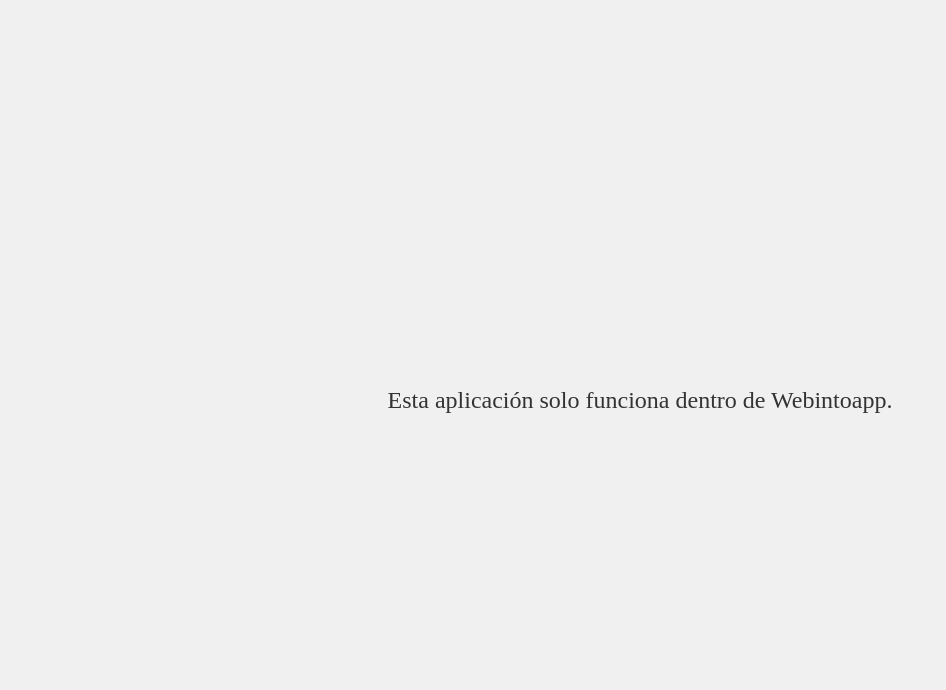
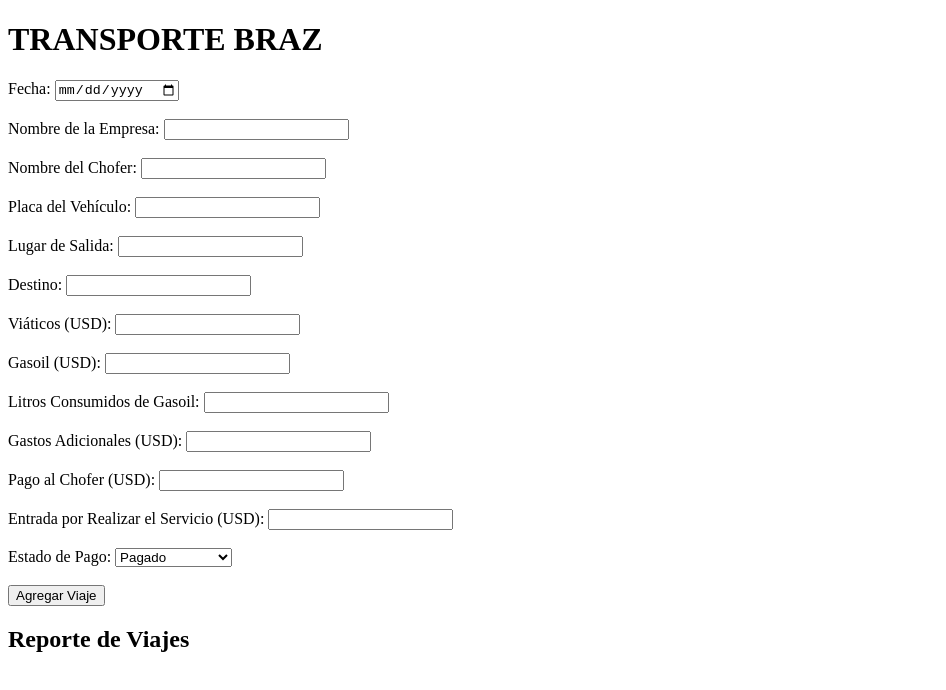
Before and after one commit to luishparedes/apptransportebraz, a plain HTML site: page index.html in a window 1280 px wide. Shown: the whole page, without its empty margins (0-946 px from the left). Drawn offline with nearby package versions, Linux system fonts and the light colour scheme.

Commit message:
Update index.html

```diff
--- a/index.html
+++ b/index.html
@@ -1,41 +1,66 @@
 <!DOCTYPE html>
-<html>
+<html lang="es">
 <head>
-  <title>Redirección</title>
-  <style>
-    body {
-      display: flex;
-      justify-content: center;
-      align-items: center;
-      height: 100vh;
-      margin: 0;
-      background-color: #f0f0f0; /* Color de fondo */
-    }
-
-    .mensaje {
-      text-align: center;
-      font-size: 24px;
-      color: #333; /* Color del texto */
-    }
-  </style>
+    <meta charset="UTF-8">
+    <meta name="viewport" content="width=device-width, initial-scale=1.0">
+    <title>TRANSPORTE BRAZ</title>
+    <link rel="stylesheet" href="styles.css">
+    <script src="https://cdnjs.cloudflare.com/ajax/libs/jspdf/2.5.1/jspdf.umd.min.js"></script>
 </head>
 <body>
-  <div class="mensaje">
-    Redirigiendo...
-  </div>
+    <h1>TRANSPORTE BRAZ</h1>
 
-  <script>
-    // URL de tu sistema web
-    const urlSistema = "https://luishparedes.github.io/transportebranzweb/";
+    <div id="mensaje-edicion" style="display: none;">Estás editando un viaje</div>
 
-    // Detectar si la aplicación se está ejecutando dentro de Webintoapp
-    if (navigator.userAgent.indexOf("Webintoapp") > -1) {
-      // Redirigir inmediatamente a la URL del sistema
-      window.location.href = urlSistema;
-    } else {
-      // Si no está en Webintoapp, mostrar un mensaje o realizar otra acción
-      document.querySelector(".mensaje").textContent = "Esta aplicación solo funciona dentro de Webintoapp.";
-    }
-  </script>
+    <form id="vehiculoForm">
+        <label for="fecha">Fecha:</label>
+        <input type="date" id="fecha" name="fecha" required><br><br>
+
+        <label for="empresa">Nombre de la Empresa:</label>
+        <input type="text" id="empresa" name="empresa" required><br><br>
+
+        <label for="chofer">Nombre del Chofer:</label>
+        <input type="text" id="chofer" name="chofer" required><br><br>
+
+        <label for="placa">Placa del Vehículo:</label>
+        <input type="text" id="placa" name="placa" required><br><br>
+
+        <label for="salida">Lugar de Salida:</label>
+        <input type="text" id="salida" name="salida" required><br><br>
+
+        <label for="destino">Destino:</label>
+        <input type="text" id="destino" name="destino" required><br><br>
+
+        <label for="viaticos">Viáticos (USD):</label>
+        <input type="number" id="viaticos" name="viaticos" required><br><br>
+
+        <label for="gasoil">Gasoil (USD):</label>
+        <input type="number" id="gasoil" name="gasoil" required><br><br>
+
+        <label for="litrosGasoil">Litros Consumidos de Gasoil:</label>
+        <input type="number" id="litrosGasoil" name="litrosGasoil" required><br><br>
+
+        <label for="gastos">Gastos Adicionales (USD):</label>
+        <input type="number" id="gastos" name="gastos" required><br><br>
+
+        <label for="pago">Pago al Chofer (USD):</label>
+        <input type="number" id="pago" name="pago" required><br><br>
+
+        <label for="entrada">Entrada por Realizar el Servicio (USD):</label>
+        <input type="number" id="entrada" name="entrada" required><br><br>
+
+        <label for="estadoPago">Estado de Pago:</label>
+        <select id="estadoPago" name="estadoPago" required>
+            <option value="Pagado">Pagado</option>
+            <option value="Falta por cobrar">Falta por cobrar</option>
+        </select><br><br>
+
+        <button type="submit">Agregar Viaje</button>
+    </form>
+
+    <h2>Reporte de Viajes</h2>
+    <div id="reporte"></div>
+
+    <script src="script.js"></script>
 </body>
 </html>
```
